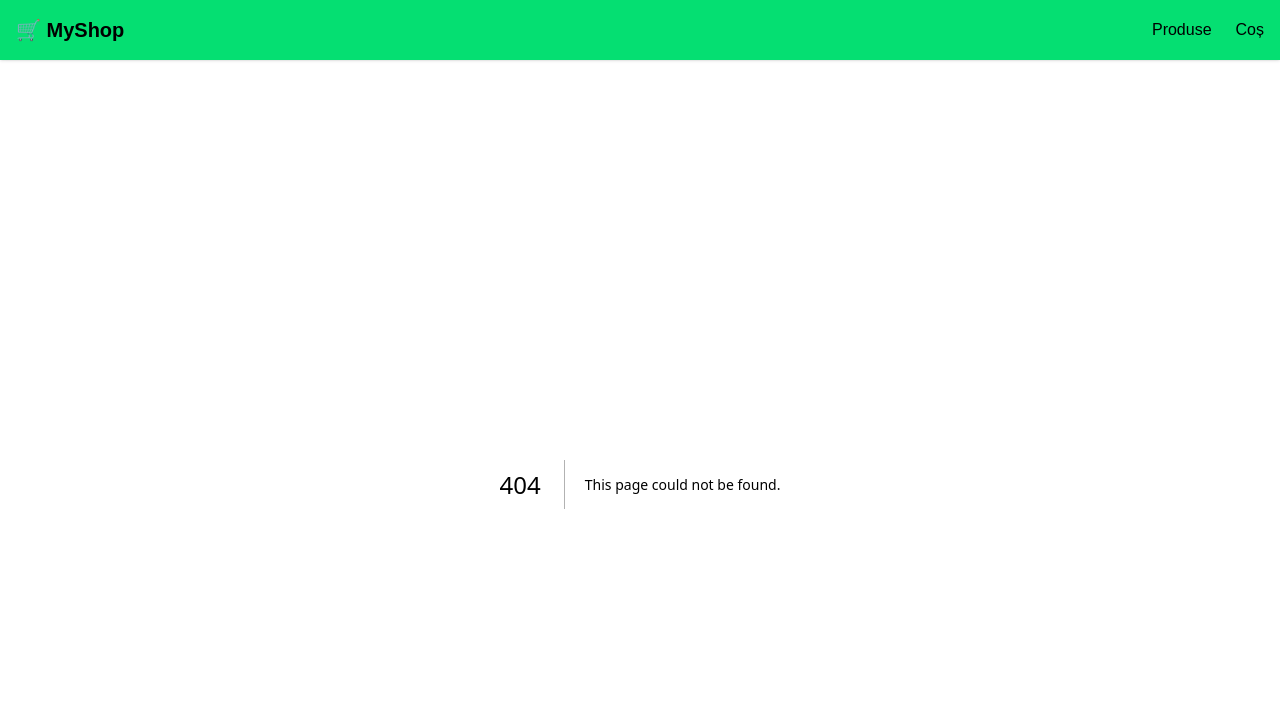
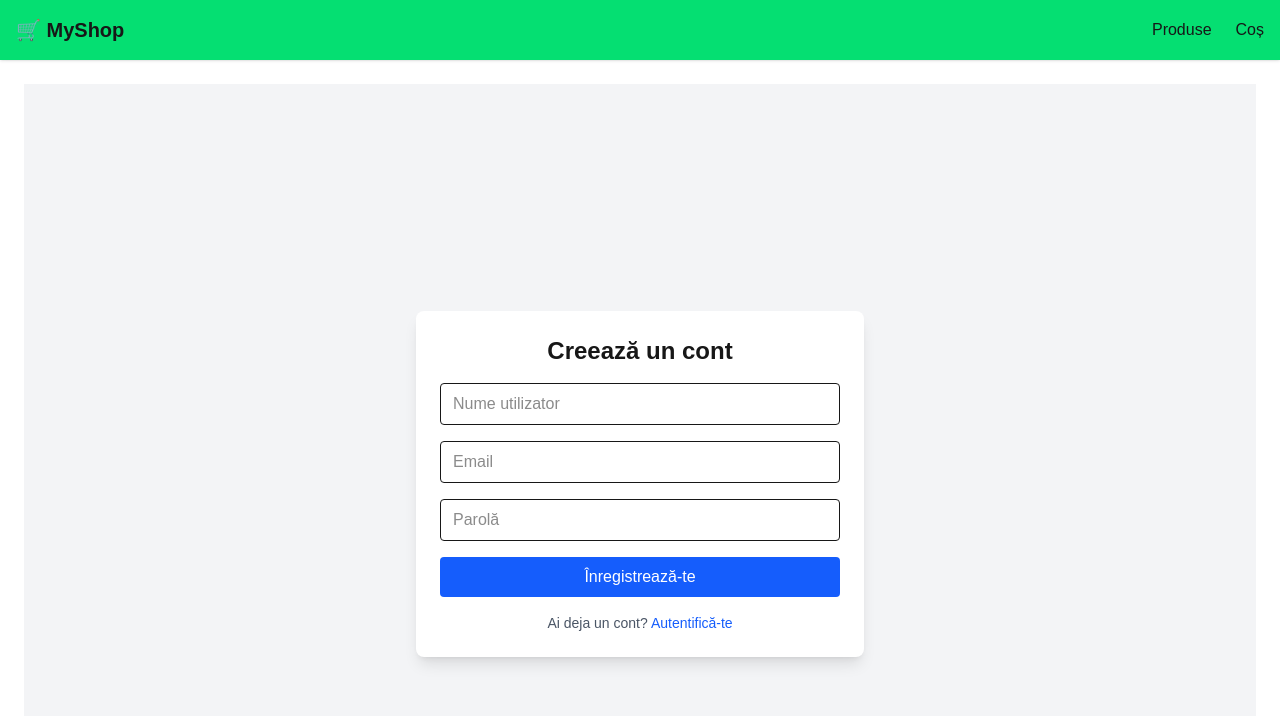
Before and after one commit to mariusherlea/ecommerce-frontend, a Next.js app: page /register in a window 1280 px wide. Before the commit this address had no page. Shown: the top 716 px of the page. Built offline with nearby package versions, Linux system fonts and the light colour scheme.

Commit message:
✅ Autentificare completă în Strapi ✅ JWT management funcțional în Next.js ✅ Vizualizare personalizată a comenzilor per user (fără token global)

```diff
--- /dev/null
+++ b/app/login/page.tsx
@@ -0,0 +1,93 @@
+"use client";
+
+import { useState } from "react";
+import { useRouter } from "next/navigation";
+
+export default function LoginPage() {
+  const router = useRouter();
+  const [identifier, setIdentifier] = useState("");
+  const [password, setPassword] = useState("");
+  const [error, setError] = useState<string | null>(null);
+  const [loading, setLoading] = useState(false);
+
+  async function handleLogin(e: React.FormEvent) {
+    e.preventDefault();
+    setError(null);
+    setLoading(true);
+
+    try {
+      const res = await fetch(`${process.env.NEXT_PUBLIC_STRAPI_URL}/api/auth/local`, {
+        method: "POST",
+        headers: { "Content-Type": "application/json" },
+        body: JSON.stringify({
+          identifier, // poate fi email sau username
+          password,
+        }),
+      });
+
+      const data = await res.json();
+      console.log("🔐 Strapi login response:", data);
+
+      if (!res.ok) {
+        throw new Error(data.error?.message || "Login failed");
+      }
+
+      // ✅ Salvăm JWT și datele utilizatorului în localStorage
+      localStorage.setItem("jwt", data.jwt);
+      localStorage.setItem("user", JSON.stringify(data.user));
+
+      // ✅ Redirecționează către profil sau homepage
+      router.push("/profile");
+    } catch (err: any) {
+      setError(err.message);
+    } finally {
+      setLoading(false);
+    }
+  }
+
+  return (
+    <div className="flex items-center justify-center min-h-screen bg-gray-100">
+      <form
+        onSubmit={handleLogin}
+        className="bg-white p-6 rounded-lg shadow-lg w-full max-w-md space-y-4"
+      >
+        <h1 className="text-2xl font-bold text-center">Autentificare</h1>
+
+        {error && <p className="text-red-600 text-sm text-center">{error}</p>}
+
+        <input
+          type="text"
+          placeholder="Email sau utilizator"
+          value={identifier}
+          onChange={(e) => setIdentifier(e.target.value)}
+          className="w-full border rounded px-3 py-2"
+          required
+        />
+
+        <input
+          type="password"
+          placeholder="Parolă"
+          value={password}
+          onChange={(e) => setPassword(e.target.value)}
+          className="w-full border rounded px-3 py-2"
+          required
+        />
+
+        <button
+          type="submit"
+          disabled={loading}
+          className="w-full bg-blue-600 text-white py-2 rounded hover:bg-blue-700 transition"
+        >
+          {loading ? "Se autentifică..." : "Autentifică-te"}
+        </button>
+
+        <p className="text-sm text-center text-gray-600">
+          Nu ai cont?{" "}
+          <a href="/register" className="text-blue-600 hover:underline">
+            Înregistrează-te
+          </a>
+        </p>
+      </form>
+    </div>
+  );
+}
--- a/app/orders/page.tsx
+++ b/app/orders/page.tsx
@@ -1,3 +1,4 @@
+//app/orders/page.tsx
 "use client";
 
 import { useEffect, useState } from "react";
--- /dev/null
+++ b/app/profile/page.tsx
@@ -0,0 +1,153 @@
+//app/profile/page.tsx
+"use client";
+
+import { useEffect, useState } from "react";
+import { useRouter } from "next/navigation";
+
+type User = {
+  id: number;
+  username: string;
+  email: string;
+};
+
+type OrderItem = {
+  name: string;
+  quantity: number;
+  price: number;
+};
+
+type Order = {
+  id: number;
+  total: number;
+  stare: string;
+  createdAt: string;
+  items: OrderItem[];
+};
+
+export default function ProfilePage() {
+  const router = useRouter();
+  const [user, setUser] = useState<User | null>(null);
+  const [orders, setOrders] = useState<Order[]>([]);
+  const [loading, setLoading] = useState(true);
+  const [error, setError] = useState<string | null>(null);
+
+  useEffect(() => {
+    const token = localStorage.getItem("jwt");
+    if (!token) {
+      router.push("/login");
+      return;
+    }
+
+    async function fetchUserAndOrders() {
+      try {
+        // 🧠 Preluăm datele utilizatorului
+        const userRes = await fetch(
+          `${process.env.NEXT_PUBLIC_STRAPI_URL}/api/users/me`,
+          {
+            headers: { Authorization: `Bearer ${token}` },
+          }
+        );
+
+        if (!userRes.ok) throw new Error("Eroare la preluarea datelor utilizatorului");
+        const userData = await userRes.json();
+        setUser(userData);
+
+        // 📦 Preluăm comenzile sale
+        const ordersRes = await fetch(
+  `${process.env.NEXT_PUBLIC_STRAPI_URL}/api/orders?populate=items&filters[email][$eq]=${userData.email}`,
+  {
+    headers: { Authorization: `Bearer ${token}` }, // 👈 JWT, nu STRAPI_API_TOKEN
+  }
+);
+
+        if (!ordersRes.ok) throw new Error("Eroare la preluarea comenzilor");
+        const ordersData = await ordersRes.json();
+        setOrders(ordersData.data);
+      } catch (err: any) {
+        setError(err.message);
+      } finally {
+        setLoading(false);
+      }
+    }
+
+    fetchUserAndOrders();
+  }, [router]);
+
+  const handleLogout = () => {
+    localStorage.removeItem("jwt");
+    localStorage.removeItem("user");
+    router.push("/login");
+  };
+
+  if (loading) return <p className="p-6">Se încarcă datele...</p>;
+
+  if (error)
+    return (
+      <div className="p-6 text-red-600">
+        <p>⚠️ {error}</p>
+      </div>
+    );
+
+  if (!user) return null;
+
+  return (
+    <div className="p-6 max-w-4xl mx-auto space-y-8">
+      <div className="flex justify-between items-center">
+        <h1 className="text-2xl font-bold">👤 Profilul tău</h1>
+        <button
+          onClick={handleLogout}
+          className="bg-red-500 text-white px-4 py-2 rounded hover:bg-red-600"
+        >
+          Deconectare
+        </button>
+      </div>
+
+      <div className="bg-white shadow rounded-lg p-6">
+        <p><strong>Nume utilizator:</strong> {user.username}</p>
+        <p><strong>Email:</strong> {user.email}</p>
+      </div>
+
+      <div>
+        <h2 className="text-xl font-semibold mb-4">🧾 Istoric comenzi</h2>
+        {orders.length === 0 ? (
+          <p>Nu ai nicio comandă momentan.</p>
+        ) : (
+          <div className="grid grid-cols-1 md:grid-cols-2 gap-6">
+            {orders.map((order) => (
+              <div
+                key={order.id}
+                className="border rounded-lg p-4 bg-white shadow hover:shadow-md transition"
+              >
+                <p className="text-sm text-gray-500">
+                  {new Date(order.createdAt).toLocaleString()}
+                </p>
+                <h3 className="font-semibold">Comanda #{order.id}</h3>
+                <p>Total: {order.total} lei</p>
+                <p>
+                  Status:{" "}
+                  <span
+                    className={`font-semibold ${
+                      order.stare === "paid"
+                        ? "text-green-600"
+                        : "text-yellow-600"
+                    }`}
+                  >
+                    {order.stare}
+                  </span>
+                </p>
+
+                <ul className="mt-2 text-sm text-gray-700">
+                  {order.items.map((item, i) => (
+                    <li key={i}>
+                      {item.name} — {item.quantity} × {item.price} lei
+                    </li>
+                  ))}
+                </ul>
+              </div>
+            ))}
+          </div>
+        )}
+      </div>
+    </div>
+  );
+}
--- /dev/null
+++ b/app/register/page.tsx
@@ -0,0 +1,106 @@
+"use client";
+
+import { useState } from "react";
+import { useRouter } from "next/navigation";
+
+export default function RegisterPage() {
+  const router = useRouter();
+  const [username, setUsername] = useState("");
+  const [email, setEmail] = useState("");
+  const [password, setPassword] = useState("");
+  const [error, setError] = useState<string | null>(null);
+  const [loading, setLoading] = useState(false);
+
+  async function handleRegister(e: React.FormEvent) {
+    e.preventDefault();
+    setError(null);
+    setLoading(true);
+
+    try {
+      const res = await fetch(
+        `${process.env.NEXT_PUBLIC_STRAPI_URL}/api/auth/local/register`,
+        {
+          method: "POST",
+          headers: { "Content-Type": "application/json" },
+          body: JSON.stringify({
+            username,
+            email,
+            password,
+          }),
+        }
+      );
+
+      const data = await res.json();
+      console.log("🧠 Strapi register response:", data);
+
+      if (!res.ok) {
+        throw new Error(data.error?.message || "Registration failed");
+      }
+
+      // ✅ Salvăm JWT-ul în localStorage
+      localStorage.setItem("jwt", data.jwt);
+
+      // ✅ Redirect către homepage sau profil
+      router.push("/");
+    } catch (err: any) {
+      setError(err.message);
+    } finally {
+      setLoading(false);
+    }
+  }
+
+  return (
+    <div className="flex items-center justify-center min-h-screen bg-gray-100">
+      <form
+        onSubmit={handleRegister}
+        className="bg-white p-6 rounded-lg shadow-lg w-full max-w-md space-y-4"
+      >
+        <h1 className="text-2xl font-bold text-center">Creează un cont</h1>
+
+        {error && <p className="text-red-600 text-sm text-center">{error}</p>}
+
+        <input
+          type="text"
+          placeholder="Nume utilizator"
+          value={username}
+          onChange={(e) => setUsername(e.target.value)}
+          className="w-full border rounded px-3 py-2"
+          required
+        />
+
+        <input
+          type="email"
+          placeholder="Email"
+          value={email}
+          onChange={(e) => setEmail(e.target.value)}
+          className="w-full border rounded px-3 py-2"
+          required
+        />
+
+        <input
+          type="password"
+          placeholder="Parolă"
+          value={password}
+          onChange={(e) => setPassword(e.target.value)}
+          className="w-full border rounded px-3 py-2"
+          required
+        />
+
+        <button
+          type="submit"
+          disabled={loading}
+          className="w-full bg-blue-600 text-white py-2 rounded hover:bg-blue-700 transition"
+        >
+          {loading ? "Se creează contul..." : "Înregistrează-te"}
+        </button>
+
+        <p className="text-sm text-center text-gray-600">
+          Ai deja un cont?{" "}
+          <a href="/login" className="text-blue-600 hover:underline">
+            Autentifică-te
+          </a>
+        </p>
+      </form>
+    </div>
+  );
+}
```
